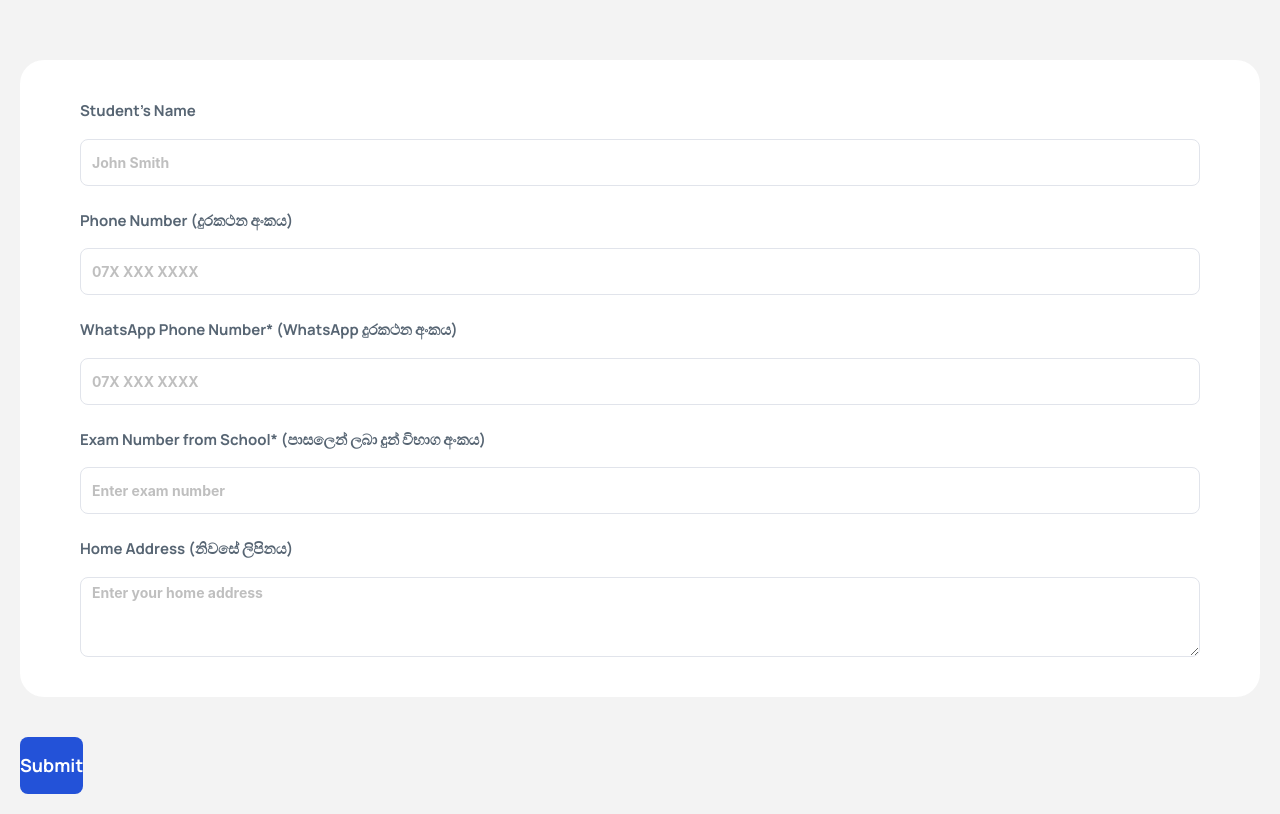
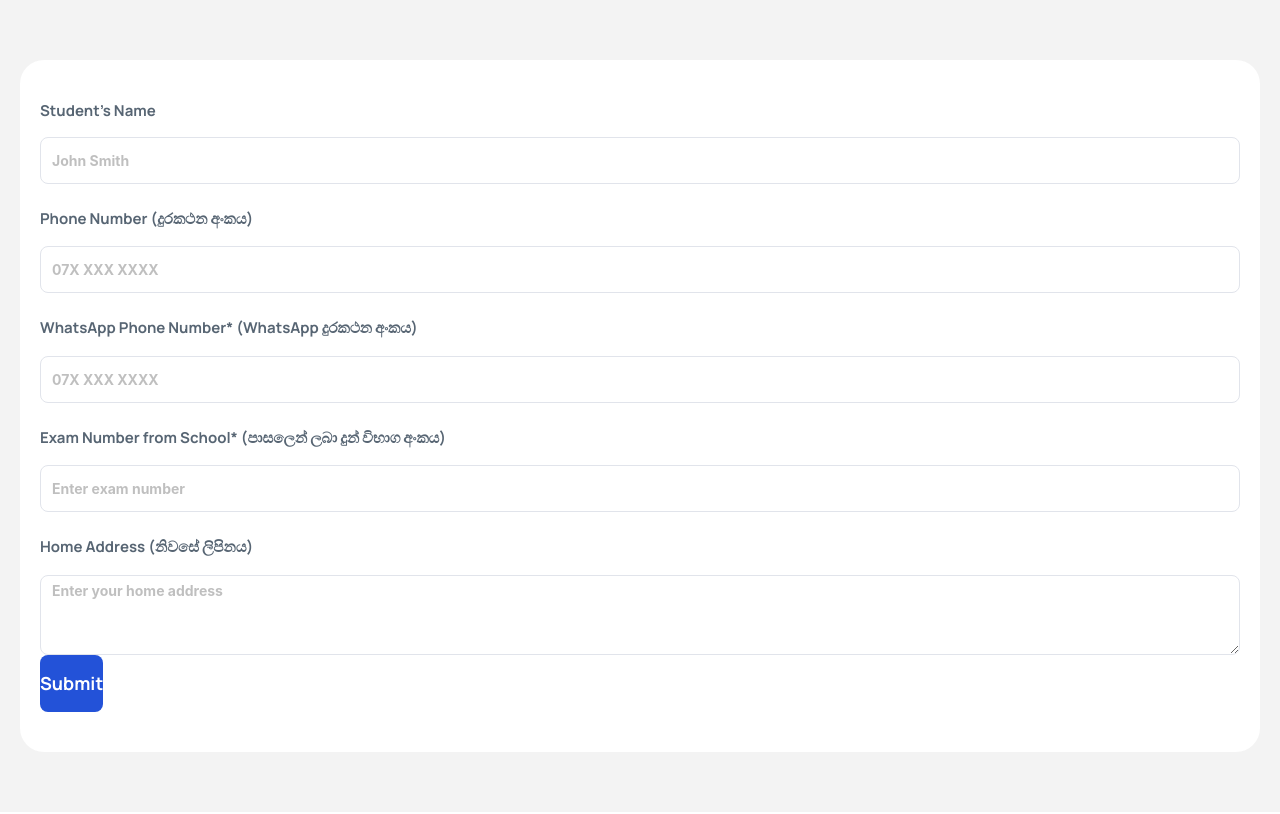
Before and after one commit to Lasith22/graduation-app, a React (Vite) app: page /form in a window 1280 px wide. Built offline with nearby package versions, Linux system fonts and the light colour scheme.

Commit message:
Adjust spacing in BasicDetails and MainForm components for improved layout consistency

```diff
--- a/src/components/form/BasicDetails.jsx
+++ b/src/components/form/BasicDetails.jsx
@@ -20,7 +20,7 @@ const BasicDetails = (props) => {
   return (
     <div className="flex flex-col gap-[24px]">
       {/* Student's Name */}
-      <div className="flex flex-col gap-[16px]">
+      <div className="flex flex-col gap-[14px]">
         <h1 className={labelClass}>Student's Name</h1>
         <Input
           value={values.eventName}
--- a/src/components/form/MainForm.jsx
+++ b/src/components/form/MainForm.jsx
@@ -55,12 +55,10 @@ const MainForm = () => {
         >
           {({ values, setFieldValue }) => (
             <Form>
-              <div className="my-[40px] px-[60px] py-[40px] bg-[#fff] rounded-[24px]">
+              <div className="my-[40px] px-[20px] py-[40px] bg-[#fff] rounded-[24px]">
                 {activeStep === 0 && (
                   <BasicDetails setFieldValue={setFieldValue} values={values} />
                 )}
-              </div>
-
                 {/* submit button */}
                 <button
                   type="submit"
@@ -72,6 +70,7 @@ const MainForm = () => {
                 >
                   Submit
                 </button>
+              </div>
             </Form>
           )}
         </Formik>
```
Lines whose indentation alone changed are shown as unchanged.
